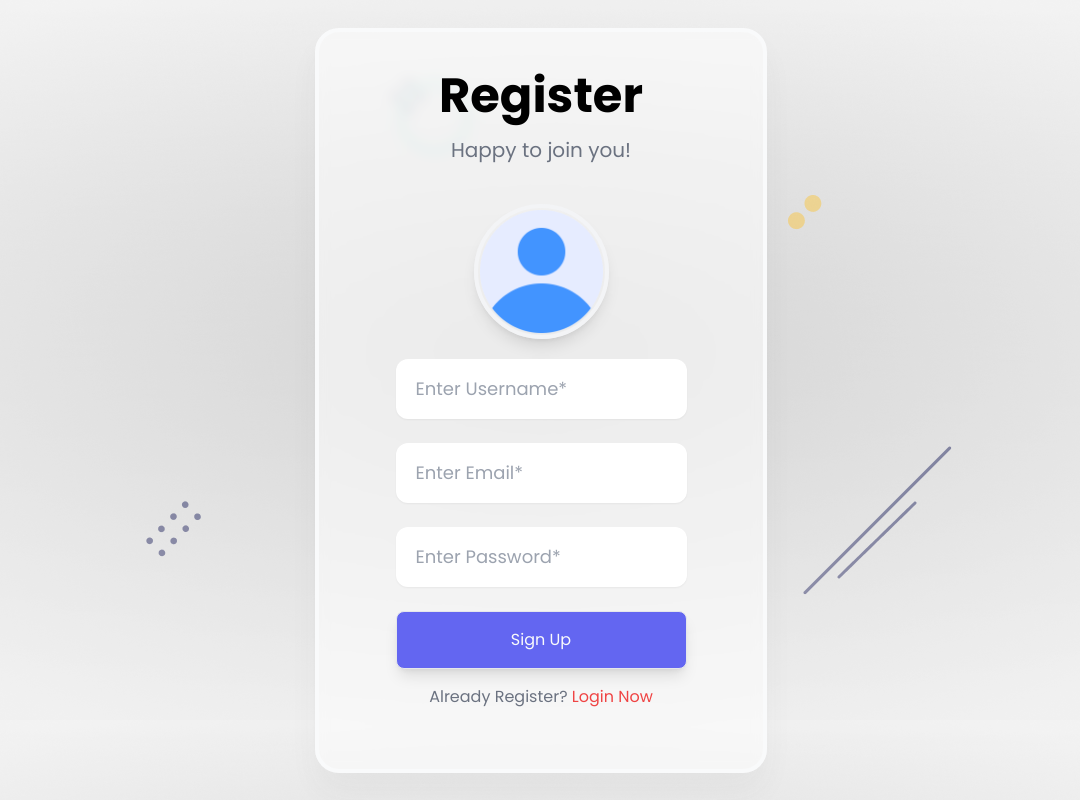
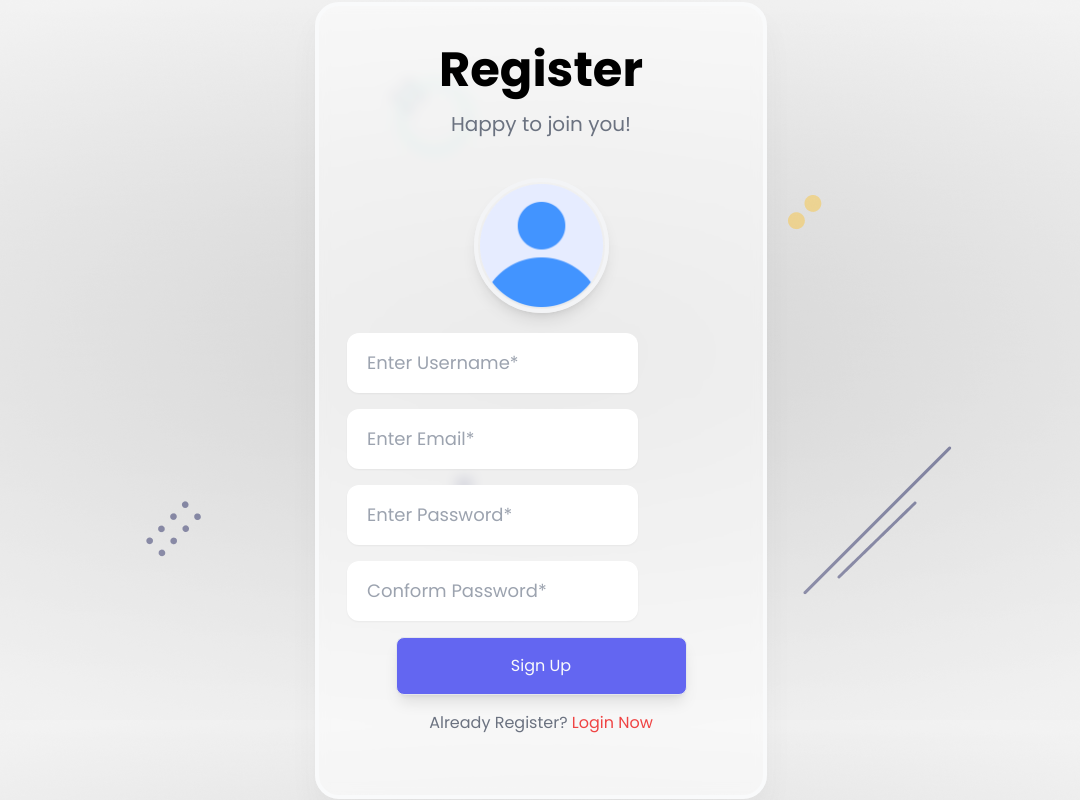
Before and after one commit to MrJemmy/auth-app, a React (Vite) app in the folder client/: page /register in a window 1280 px wide. Shown: the whole page, without its empty margins (99-1179 px from the left). Built offline with nearby package versions, Linux system fonts and the light colour scheme.

Commit message:
basic register dave form implemented and conform password is not working

```diff
--- a/client/src/components/Register/Register.jsx
+++ b/client/src/components/Register/Register.jsx
@@ -48,14 +48,14 @@ function Register() {
     }, [username])
 
     useEffect(() => {
-        const result = USER_REGEX.test(email)
+        const result = EMAIL_REGEX.test(email)
         console.log(result)
         console.log(email)
         setValidEmail(result)
     }, [email])
 
     useEffect(() => {
-        const result = USER_REGEX.test(password)
+        const result = PWD_REGEX.test(password)
         console.log(result)
         console.log(password)
         setValidPassword(result)
@@ -99,7 +99,8 @@ function Register() {
 
                             </div>
 
-                            <div className="inputbox flex flex-col items-center gap-6">
+                            <div className="flex flex-col items-center gap-4">
+                                <div className="inputbox">
                                     <input
                                         className={style.textbox}
                                         type="text"
@@ -114,7 +115,7 @@ function Register() {
                                         onBlur={() => setUsernameFocus(false)}
                                     />
                                     <FontAwesomeIcon icon={faCheck} className={validUsername ? style.valid : style.hide} />
-                                <FontAwesomeIcon icon={faTimes} className={!validUsername && username ? style.valid : style.hide} />
+                                    <FontAwesomeIcon icon={faTimes} className={!validUsername && username ? style.invalid : style.hide} />
 
                                     <span id="uidnote" className={usernameFocus && username && !validUsername ? style.instructions : style.offscreen}>
                                         <FontAwesomeIcon icon={faInfoCircle} />
@@ -122,9 +123,77 @@ function Register() {
                                         Must begin with a letter.<br />
                                         Letters, numbers, underscores, hyphens allowed.
                                     </span>
+                                </div>
 
-                                <input className={style.textbox} type="text" placeholder="Enter Email*" />
-                                <input className={style.textbox} type="password" placeholder="Enter Password*" />
+                                <div className="inputbox">
+                                    <input
+                                        className={style.textbox}
+                                        type="text"
+                                        autoComplete="off"
+                                        placeholder="Enter Email*"
+                                        onChange={(e) => setEmail(e.target.value)}
+                                        required
+                                        aria-invalid={validEmail ? "false" : "true"}
+                                        aria-describedby="emailnote"
+                                        onFocus={() => setEmailFocus(true)}
+                                        onBlur={() => setEmailFocus(false)}
+                                    />
+                                    <FontAwesomeIcon icon={faCheck} className={validEmail ? style.valid : style.hide} />
+                                    <FontAwesomeIcon icon={faTimes} className={!validEmail && email ? style.invalid : style.hide} />
+
+                                    <span id="emailnote" className={emailFocus && email && !validEmail ? style.instructions : style.offscreen}>
+                                        <FontAwesomeIcon icon={faInfoCircle} />
+                                        min 2 characters for top-level domain<br />
+                                        Must inclue @ befor domain name<br />
+                                        only dot(.), underscore(_), percent(%), plus(+) allowed.
+                                    </span>
+                                </div>
+
+                                <div className="inputbox">
+                                    <input
+                                        className={style.textbox}
+                                        type="text"
+                                        autoComplete="off"
+                                        placeholder="Enter Password*"
+                                        onChange={(e) => setPassword(e.target.value)}
+                                        required
+                                        aria-invalid={validPassword ? "false" : "true"}
+                                        aria-describedby="passwordnote"
+                                        onFocus={() => setPasswordFocus(true)}
+                                        onBlur={() => setPasswordFocus(false)}
+                                    />
+                                    <FontAwesomeIcon icon={faCheck} className={validPassword ? style.valid : style.hide} />
+                                    <FontAwesomeIcon icon={faTimes} className={!validPassword && email ? style.invalid : style.hide} />
+
+                                    <span id="passwordnote" className={passwordFocus && password && !validPassword ? style.instructions : style.offscreen}>
+                                        <FontAwesomeIcon icon={faInfoCircle} />
+                                        8 to 24 characters.<br />
+                                        Must include uppercase and lowercase letters, a number and a special character.<br />
+                                        Allowed special characters: <span aria-label="exclamation mark">!</span> <span aria-label="at symbol">@</span> <span aria-label="hashtag">#</span> <span aria-label="dollar sign">$</span> <span aria-label="percent">%</span>
+                                    </span>
+                                </div>
+
+                                <div className="inputbox">
+                                    <input
+                                        className={style.textbox}
+                                        type="text"
+                                        autoComplete="off"
+                                        placeholder="Conform Password*"
+                                        onChange={(e) => setMatchPassword(e.target.value)}
+                                        required
+                                        aria-invalid={validMatch ? "false" : "true"}
+                                        aria-describedby="confirmnote"
+                                        onFocus={() => setMatchFocus(true)}
+                                        onBlur={() => setMatchFocus(false)}
+                                    />
+                                    <FontAwesomeIcon icon={faCheck} className={validMatch ? style.valid : style.hide} />
+                                    <FontAwesomeIcon icon={faTimes} className={!validMatch && matchPassword ? style.invalid : style.hide} />
+
+                                    <span id="confirmnote" className={matchFocus && matchPassword && !validMatch ? style.instructions : style.offscreen}>
+                                        <FontAwesomeIcon icon={faInfoCircle} />
+                                        Must match the first password input field.
+                                    </span>
+                                </div>
                                 <input className={style.btn} type="submit" value="Sign Up" />
                             </div>
 
--- a/client/src/styles/form.module.css
+++ b/client/src/styles/form.module.css
@@ -40,6 +40,9 @@ input[type="file"]{
 .valid{
     color: limegreen;
 }
+.invalid{
+    color: red;
+}
 .hide{
     display: none;
 }
```
Lines whose indentation alone changed are shown as unchanged.
